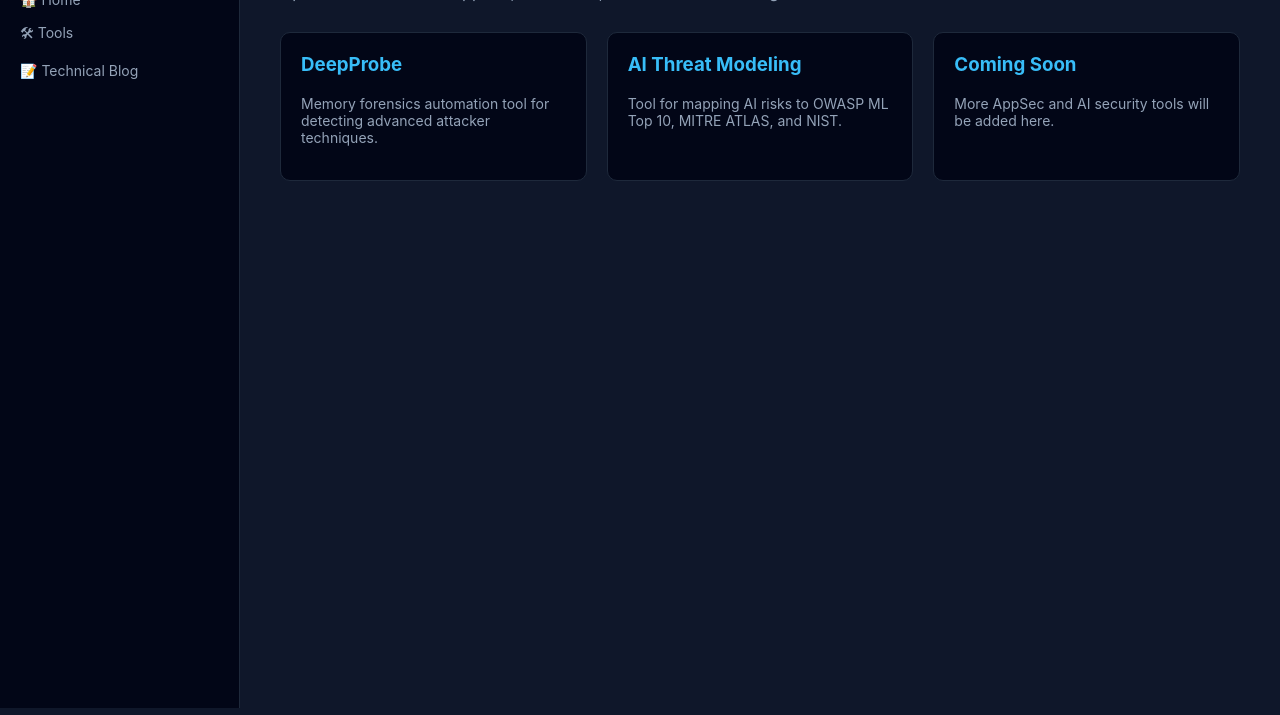
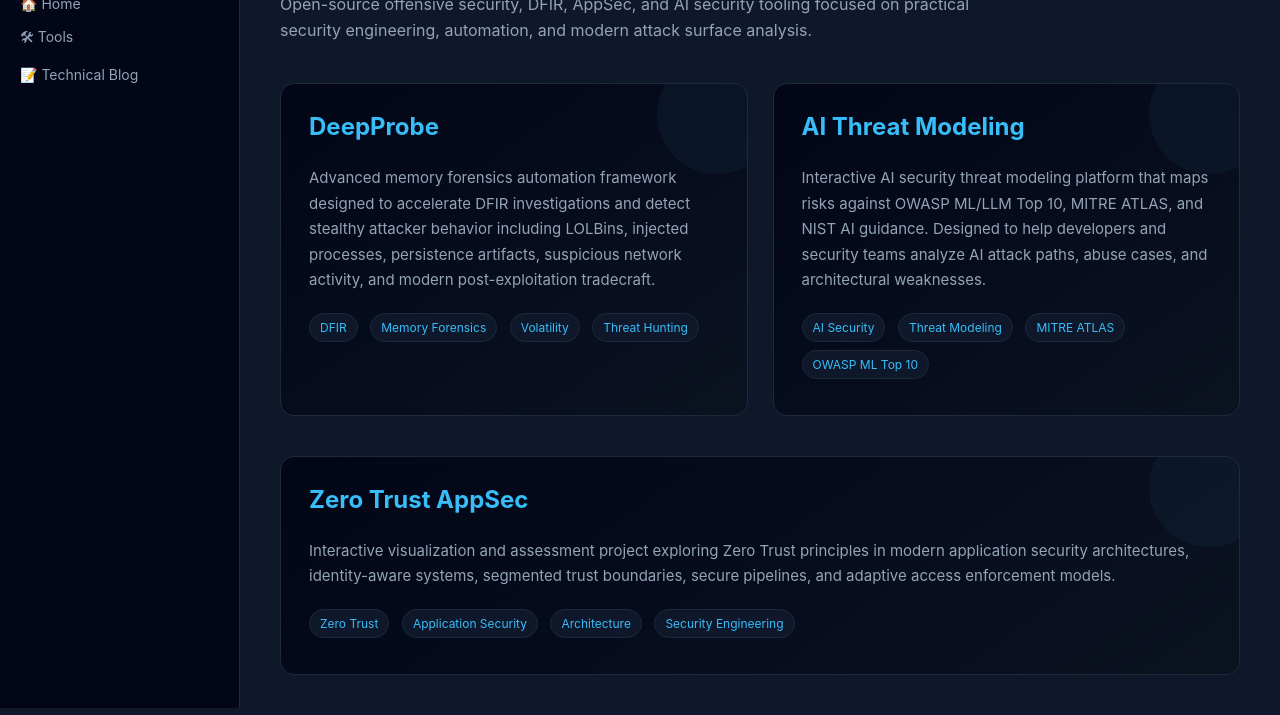
Before and after one commit to purplesectools/securityscripting-site, a plain HTML site: page index.html in a window 1280 px wide. Shown: the part 92-807 px from the top of the page. Drawn offline with Linux system fonts and the light colour scheme; no server answers.

Commit message:
Update index.html

```diff
--- a/index.html
+++ b/index.html
@@ -26,7 +26,7 @@
 }
 
 .sidebar h1 {
-  font-size: 18px;
+  font-size: 20px;
   margin-bottom: 30px;
   color: #38bdf8;
 }
@@ -37,60 +37,105 @@
   text-decoration: none;
   margin-bottom: 15px;
   font-size: 14px;
+  transition: 0.2s ease;
 }
 
 .sidebar a:hover {
   color: #38bdf8;
 }
 
-/* Main content */
+/* Main */
 .main {
   margin-left: 240px;
   padding: 40px;
   width: 100%;
+  box-sizing: border-box;
 }
 
 /* Header */
 .header h2 {
   margin: 0;
-  font-size: 24px;
+  font-size: 30px;
 }
 
 .header p {
   color: #94a3b8;
-  margin-top: 5px;
+  margin-top: 8px;
+  max-width: 700px;
+  line-height: 1.6;
 }
 
-/* Cards */
-.grid {
-  margin-top: 30px;
+/* Top Cards */
+.hero-grid {
+  margin-top: 40px;
   display: grid;
-  grid-template-columns: repeat(auto-fill, minmax(260px, 1fr));
-  gap: 20px;
+  grid-template-columns: repeat(auto-fit, minmax(420px, 1fr));
+  gap: 25px;
 }
 
+/* Standard Grid */
+.grid {
+  margin-top: 40px;
+  display: grid;
+  grid-template-columns: 1fr;
+  gap: 25px;
+}
+
+/* Card */
 .card {
-  background: #020617;
+  background: linear-gradient(145deg, #020617, #0b1220);
   border: 1px solid #1e293b;
-  border-radius: 10px;
-  padding: 20px;
+  border-radius: 14px;
+  padding: 28px;
   cursor: pointer;
-  transition: 0.2s ease;
+  transition: 0.25s ease;
+  position: relative;
+  overflow: hidden;
 }
 
 .card:hover {
   border-color: #38bdf8;
-  transform: translateY(-3px);
+  transform: translateY(-4px);
+  box-shadow: 0 0 25px rgba(56, 189, 248, 0.12);
+}
+
+.card::before {
+  content: "";
+  position: absolute;
+  width: 120px;
+  height: 120px;
+  background: rgba(56, 189, 248, 0.05);
+  border-radius: 50%;
+  top: -30px;
+  right: -30px;
 }
 
 .card h3 {
   margin-top: 0;
+  font-size: 24px;
   color: #38bdf8;
 }
 
 .card p {
-  font-size: 14px;
+  font-size: 15px;
   color: #94a3b8;
+  line-height: 1.7;
+}
+
+.tags {
+  margin-top: 20px;
+}
+
+.tag {
+  display: inline-block;
+  background: #0f172a;
+  border: 1px solid #1e293b;
+  color: #38bdf8;
+  padding: 6px 10px;
+  border-radius: 999px;
+  font-size: 12px;
+  margin-right: 8px;
+  margin-bottom: 8px;
 }
 
 /* Loader Overlay */
@@ -109,8 +154,8 @@
 }
 
 .loader {
-  width: 60px;
-  height: 60px;
+  width: 65px;
+  height: 65px;
   border: 5px solid #1e293b;
   border-top: 5px solid #38bdf8;
   border-radius: 50%;
@@ -118,14 +163,38 @@
 }
 
 .loader-text {
-  margin-top: 20px;
+  margin-top: 25px;
   color: #94a3b8;
-  font-size: 15px;
+  font-size: 16px;
 }
 
 @keyframes spin {
   to {
     transform: rotate(360deg);
+  }
+}
+
+/* Responsive */
+@media(max-width: 900px) {
+
+  body {
+    flex-direction: column;
+  }
+
+  .sidebar {
+    width: 100%;
+    height: auto;
+    position: relative;
+    border-right: none;
+    border-bottom: 1px solid #1e293b;
+  }
+
+  .main {
+    margin-left: 0;
+  }
+
+  .hero-grid {
+    grid-template-columns: 1fr;
   }
 }
 </style>
@@ -154,28 +223,72 @@
 <div class="main">
 
   <div class="header">
-    <h2>Security Tools</h2>
-    <p>Open-source tools for AppSec, Blue Team, and AI threat modeling</p>
+    <h2>Security Tools & Research</h2>
+    <p>
+      Open-source offensive security, DFIR, AppSec, and AI security tooling focused on practical security engineering, automation, and modern attack surface analysis.
+    </p>
   </div>
 
-  <div class="grid">
+  <!-- Top Featured Tools -->
+  <div class="hero-grid">
 
     <!-- DeepProbe -->
     <div class="card" onclick="window.location.href='https://github.com/purplesectools/DeepProbe'">
+
       <h3>DeepProbe</h3>
-      <p>Memory forensics automation tool for detecting advanced attacker techniques.</p>
+
+      <p>
+        Advanced memory forensics automation framework designed to accelerate DFIR investigations and detect stealthy attacker behavior including LOLBins, injected processes, persistence artifacts, suspicious network activity, and modern post-exploitation tradecraft.
+      </p>
+
+      <div class="tags">
+        <span class="tag">DFIR</span>
+        <span class="tag">Memory Forensics</span>
+        <span class="tag">Volatility</span>
+        <span class="tag">Threat Hunting</span>
+      </div>
+
     </div>
 
     <!-- AI Threat Modeling -->
     <div class="card" onclick="openThreatModelingTool()">
+
       <h3>AI Threat Modeling</h3>
-      <p>Tool for mapping AI risks to OWASP ML Top 10, MITRE ATLAS, and NIST.</p>
+
+      <p>
+        Interactive AI security threat modeling platform that maps risks against OWASP ML/LLM Top 10, MITRE ATLAS, and NIST AI guidance. Designed to help developers and security teams analyze AI attack paths, abuse cases, and architectural weaknesses.
+      </p>
+
+      <div class="tags">
+        <span class="tag">AI Security</span>
+        <span class="tag">Threat Modeling</span>
+        <span class="tag">MITRE ATLAS</span>
+        <span class="tag">OWASP ML Top 10</span>
+      </div>
+
     </div>
 
-    <!-- Future Tool -->
-    <div class="card">
-      <h3>Coming Soon</h3>
-      <p>More AppSec and AI security tools will be added here.</p>
+  </div>
+
+  <!-- Lower Section -->
+  <div class="grid">
+
+    <!-- Zero Trust AppSec -->
+    <div class="card" onclick="window.location.href='/zerotrustappsec'">
+
+      <h3>Zero Trust AppSec</h3>
+
+      <p>
+        Interactive visualization and assessment project exploring Zero Trust principles in modern application security architectures, identity-aware systems, segmented trust boundaries, secure pipelines, and adaptive access enforcement models.
+      </p>
+
+      <div class="tags">
+        <span class="tag">Zero Trust</span>
+        <span class="tag">Application Security</span>
+        <span class="tag">Architecture</span>
+        <span class="tag">Security Engineering</span>
+      </div>
+
     </div>
 
   </div>
@@ -185,7 +298,7 @@
 <script>
 const AIML_URL = "https://aimlthreats.com";
 
-/* Wake up Render app silently when page opens */
+/* Silent wakeup ping */
 fetch(AIML_URL, {
   mode: "no-cors"
 }).catch(() => {});
@@ -195,12 +308,10 @@
 
   document.getElementById("loaderOverlay").style.display = "flex";
 
-  /* Trigger another wakeup ping */
   fetch(AIML_URL, {
     mode: "no-cors"
   }).catch(() => {});
 
-  /* Wait 20 seconds before redirect */
   setTimeout(() => {
     window.location.href = AIML_URL;
   }, 20000);
```
